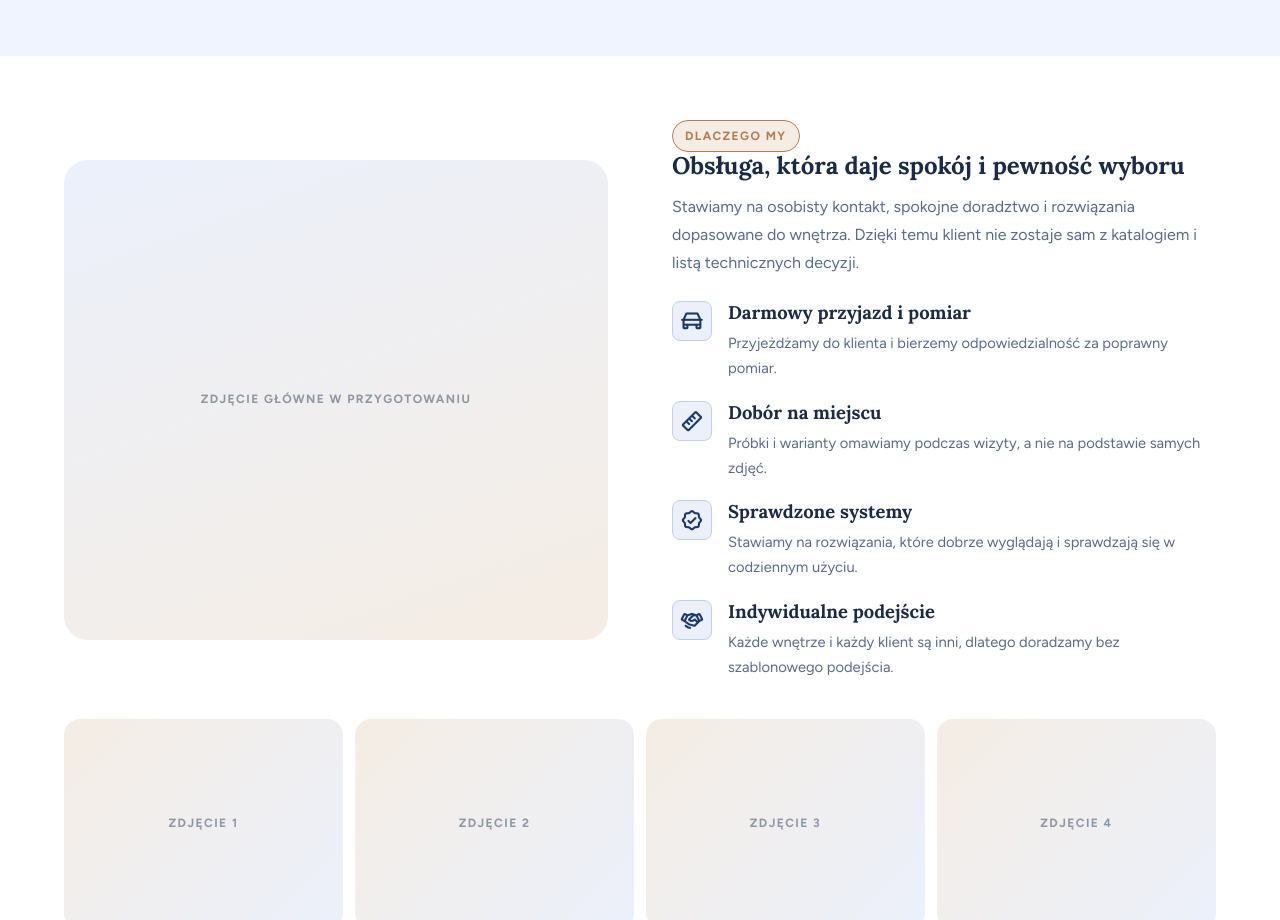
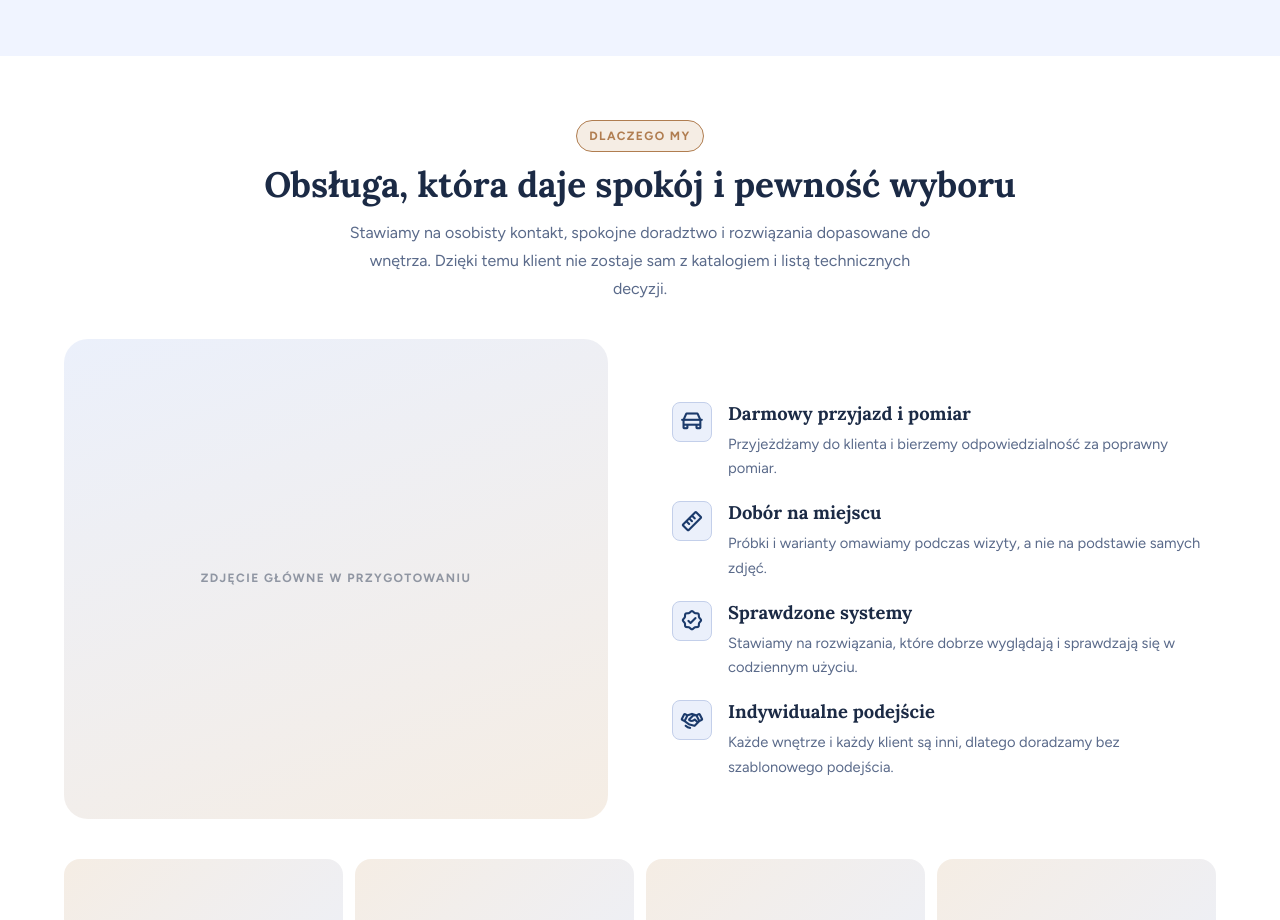
Before and after one commit to adminfavmotors/dmsolutions, a website built with Vite: page index.html in a window 1280 px wide. Shown: the part 2340-3260 px from the top of the page. Built offline with nearby package versions, Linux system fonts and the light colour scheme.

Commit message:
fix: 'Dlaczego my' heading — wynieś na górę jak inne sekcje
Eyebrow + h2 + section-copy przeniesiono z why-content (prawa kolumna)
do section-heading--center nad why-grid — spójnie z Ofertą, Jak działamy i Kontaktem.
Usunięto .why-content .section-copy (zbędne po restrukturyzacji).

Co-Authored-By: Claude Sonnet 4.6 <noreply@anthropic.com>

```diff
--- a/index.html
+++ b/index.html
@@ -399,19 +399,21 @@
 
       <section class="section" id="dlaczego-my" aria-labelledby="why-heading">
         <div class="container">
+          <header class="section-heading section-heading--center">
+            <span class="eyebrow">Dlaczego my</span>
+            <h2 id="why-heading">Obsługa, która daje spokój i pewność wyboru</h2>
+            <p class="section-copy">
+              Stawiamy na osobisty kontakt, spokojne doradztwo i rozwiązania dopasowane do wnętrza.
+              Dzięki temu klient nie zostaje sam z katalogiem i listą technicznych decyzji.
+            </p>
+          </header>
+
           <div class="why-grid">
             <div class="why-media" aria-hidden="true">
               <div class="why-media__main">Zdjęcie główne w przygotowaniu</div>
             </div>
 
             <div class="why-content">
-              <span class="eyebrow">Dlaczego my</span>
-              <h2 id="why-heading">Obsługa, która daje spokój i pewność wyboru</h2>
-              <p class="section-copy">
-                Stawiamy na osobisty kontakt, spokojne doradztwo i rozwiązania dopasowane do wnętrza.
-                Dzięki temu klient nie zostaje sam z katalogiem i listą technicznych decyzji.
-              </p>
-
               <ul class="benefit-list" role="list">
                 <li class="benefit-item">
                   <div class="benefit-item__icon" aria-hidden="true">
--- a/src/styles/components/why.css
+++ b/src/styles/components/why.css
@@ -18,10 +18,6 @@
   font-weight: 700;
   letter-spacing: var(--tracking-wide);
   text-transform: uppercase;
-}
-
-.why-content .section-copy {
-  margin-top: var(--space-3);
 }
 
 .benefit-list {
```
